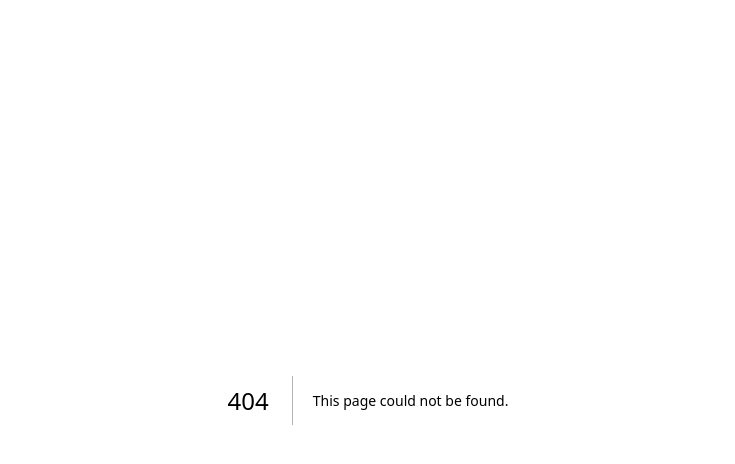
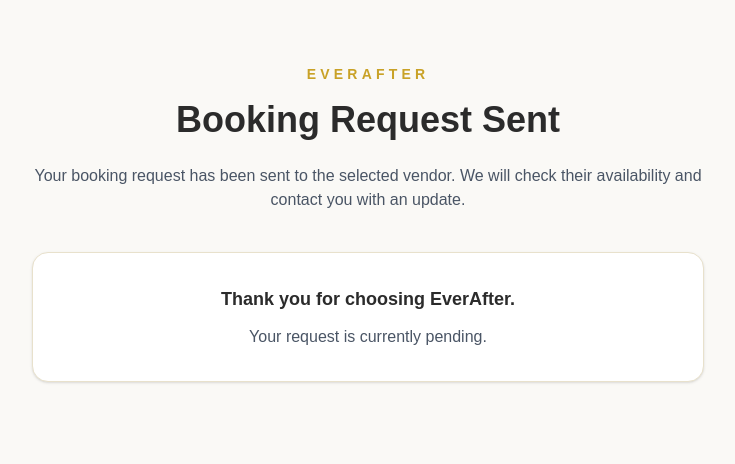
Before and after one commit to ReeSeng1/wedding-event-platform, a Next.js app in the folder frontend/: page /booking-success in a window 1280 px wide. Before the commit this address had no page. Shown: the top 464 px of the page, without its empty margins (272-1007 px from the left). Built offline with nearby package versions, Linux system fonts and the light colour scheme.

Commit message:
add the booking success page

```diff
--- /dev/null
+++ b/frontend/src/app/booking-success/page.tsx
@@ -0,0 +1,26 @@
+export default function BookingSuccessPage() {
+    return (
+        <main className="min-h-screen bg-[#FAF9F6] px-6 py-16">
+            <div className="mx-auto max-w-2xl text-center">
+                <p className="text-sm font-semibold uppercase tracking-[0.3em] text-[#C9A227]">
+                    EverAfter
+                </p>
+                <h1 className="mt-4 text-4xl font-bold text-[#2B2B2B]">
+                    Booking Request Sent
+                </h1>
+                <p className="mt-6 text-gray-600">
+                    Your booking request has been sent to the selected vendor.
+                    We will check their availability and contact you with an update.
+                </p>
+                <div className="mt-10 rounded-2xl border border-[#E8E1CC] bg-white p-8 shadow-sm">
+                    <p className="text-lg font-semibold text-[#2B2B2B]">
+                        Thank you for choosing EverAfter.
+                    </p>
+                    <p className="mt-3 text-gray-600">
+                        Your request is currently pending.
+                    </p>
+                </div>
+            </div>
+        </main>
+    );
+}
```
